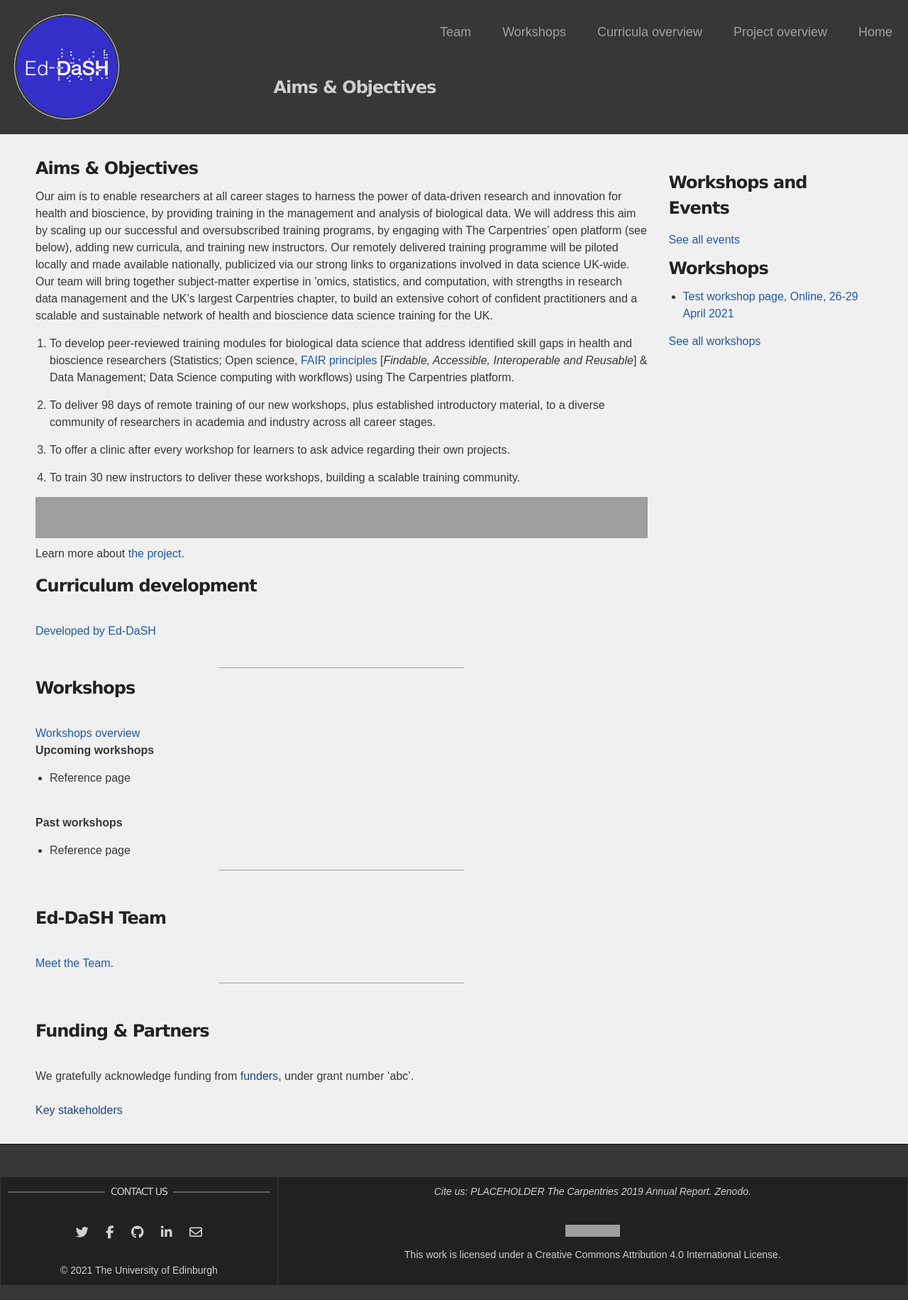
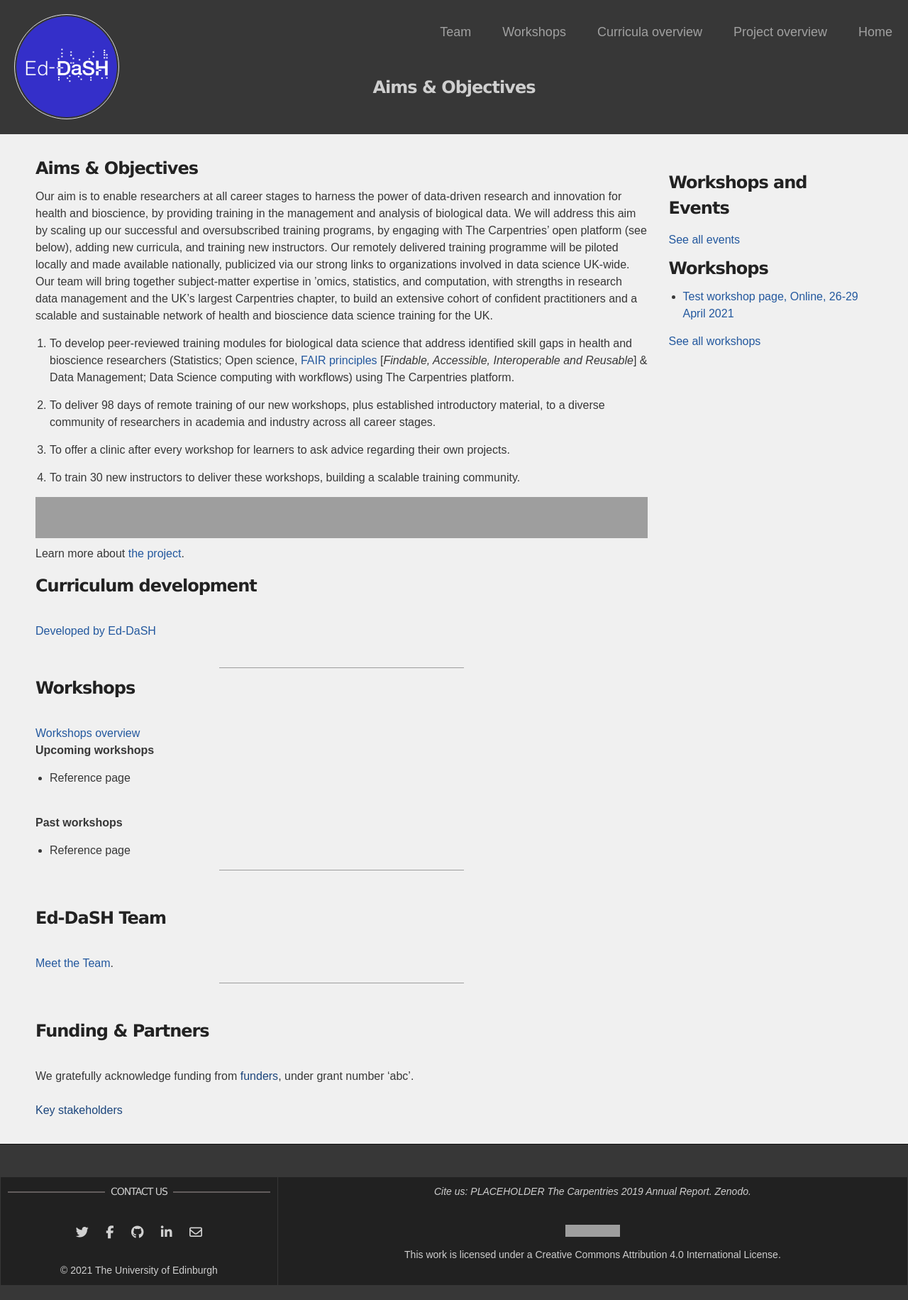
Before and after one commit to edcarp/Ed-DaSH, a Jekyll site: the page built from index.md, in a window 1280 px wide. Shown: the whole page at 71% size. Built offline with Jekyll 4.4.1, drawn with Linux system fonts in a browser that asks for light colours; nearby versions of some CDN libraries; our own code applies the rules of GitHub Pages for plain Markdown files; grey boxes are pictures that could not be loaded.

Commit message:
Update style.scss

```diff
--- a/assets/css/style.scss
+++ b/assets/css/style.scss
@@ -35,7 +35,7 @@ img {
   color: $dark;
   //max-width: 60%;
   margin: auto;//50%;
-  margin-left: 200px;
+  //margin-left: 200px;
   //margin-right: 160px;
   width: 600px;
   position: relative;
```
